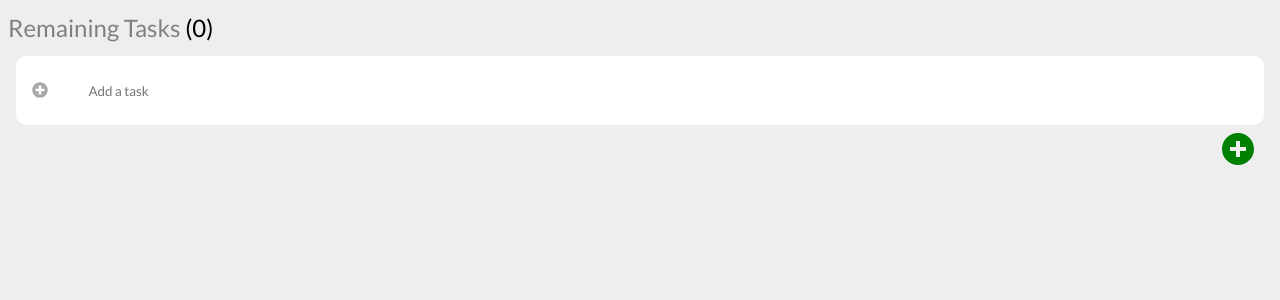
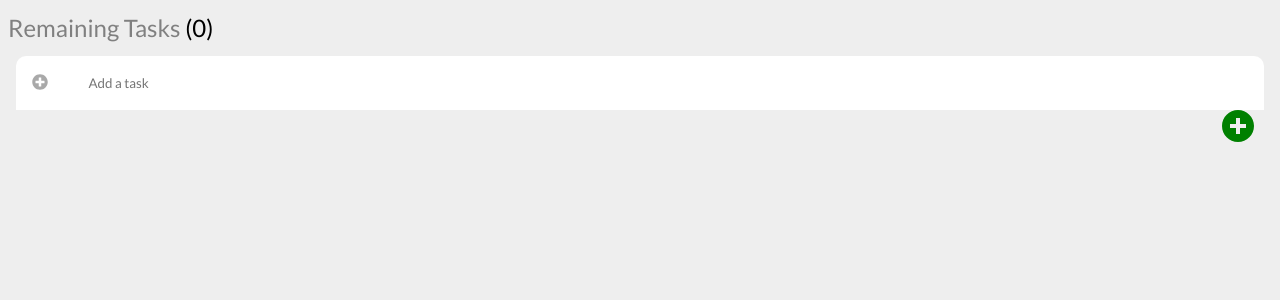
Before and after one commit to StitchedDev/todo-app, a Next.js app: page / in a window 1280 px wide. Shown: the top 300 px of the page. Built offline with nearby package versions, Linux system fonts and the light colour scheme.

Commit message:
Improve user experience for new task card

```diff
--- a/src/components/Task/List.tsx
+++ b/src/components/Task/List.tsx
@@ -6,6 +6,7 @@ import { Ref } from "react";
 type TaskListProps = {
   tasks: Task[];
   editTask: Function;
+  createTask: Function;
   toggleEditMode: Function;
   deleteTask: Function;
   markTaskComplete: Function;
@@ -15,7 +16,11 @@ type TaskListProps = {
 export default function TaskList(props: TaskListProps) {
   return (
     <>
-      <TaskNewCard inputRef={props.inputRef} inputFocus={props.inputFocus} />
+      <TaskNewCard
+        inputRef={props.inputRef}
+        inputFocus={props.inputFocus}
+        createTask={props.createTask}
+      />
       {props.tasks.map((task: Task) => {
         return <TaskCard key={task.id} task={task} {...props} />;
       })}
--- a/src/components/Task/NewCard.tsx
+++ b/src/components/Task/NewCard.tsx
@@ -5,13 +5,25 @@ import { useState, Ref } from "react";
 type TaskNewCardProps = {
   inputFocus: Function;
   inputRef: Ref<HTMLInputElement>;
+  createTask: Function;
 };
 
 export default function TaskNewCard(props: TaskNewCardProps) {
   const [selected, setSelected] = useState<boolean>(false);
+  const [taskName, setTaskName] = useState<string>("");
+
+  const handleAddButton = () => {
+    props.createTask(taskName);
+    setTaskName("");
+    setSelected(false);
+  };
 
   return (
-    <div className={styles.taskCard} onClick={() => props.inputFocus()}>
+    <div className={`${styles.newTaskCardContainer}`}>
+      <div
+        className={`${styles.taskCard} ${styles.newTaskCard}`}
+        onClick={() => props.inputFocus()}
+      >
         <div>
           {selected ? (
             <FaCheckCircle
@@ -25,15 +37,22 @@ export default function TaskNewCard(props: TaskNewCardProps) {
           )}
         </div>
 
-      <div className={styles.taskHeader}>
+        <div className={`${styles.taskHeader} ${styles.newTaskHeader}`}>
           <input
-          value={""}
-          onChange={(e: any) => console.log("A")}
+            value={taskName}
+            onChange={(e: any) => setTaskName(e.target.value)}
             placeholder="Add a task"
             onFocus={() => setSelected(true)}
             ref={props.inputRef}
           />
         </div>
       </div>
+
+      <div
+        className={`${selected ? styles.newTaskMenu : styles.hiddenTaskMenu}`}
+      >
+        <button onClick={() => handleAddButton()}>Add</button>
+      </div>
+    </div>
   );
 }
--- a/src/components/Task/View.tsx
+++ b/src/components/Task/View.tsx
@@ -13,6 +13,7 @@ export default function TaskView() {
     deleteTask,
     markTaskComplete,
     markSelectedComplete,
+    createTask,
   } = useTasks();
   const inputRef = useRef<HTMLInputElement>(null);
 
@@ -39,6 +40,7 @@ export default function TaskView() {
       </h1>
 
       <TaskList
+        createTask={createTask}
         inputRef={inputRef}
         inputFocus={inputFocus}
         tasks={tasks}
--- a/src/styles/TaskCard.module.css
+++ b/src/styles/TaskCard.module.css
@@ -11,10 +11,16 @@
 .taskCard {
   background: white;
   margin: 0.5rem 1rem;
-  padding: 1rem;
+  padding: 0 16px;
   border-radius: 10px;
   display: flex;
   align-items: center;
+  min-height: 54px;
+  height: 2rem;
+}
+
+.newTaskCard {
+  border-radius: 10px 10px 0 0;
 }
 
 .taskCard input {
@@ -76,3 +82,32 @@
   font-size: 1.1rem;
   width: 80%;
 }
+
+.newTaskCardContainer {
+  width: 100%;
+  display: flex;
+  flex-direction: column;
+}
+
+.newTaskMenu {
+  margin: 0 1rem;
+  padding: 0 16px;
+  background: #f5f5f5;
+  min-height: 40px;
+  border-radius: 0 0 10px 10px;
+  display: flex;
+  align-items: center;
+  justify-content: flex-end;
+  opacity: 1;
+  transition: opacity 0.5s ease-in;
+}
+
+.newTaskCard {
+  margin: 0 1rem !important;
+}
+
+.hiddenTaskMenu {
+  visibility: hidden;
+  opacity: 0;
+  max-height: 0;
+}
```
Lines whose indentation alone changed are shown as unchanged.
